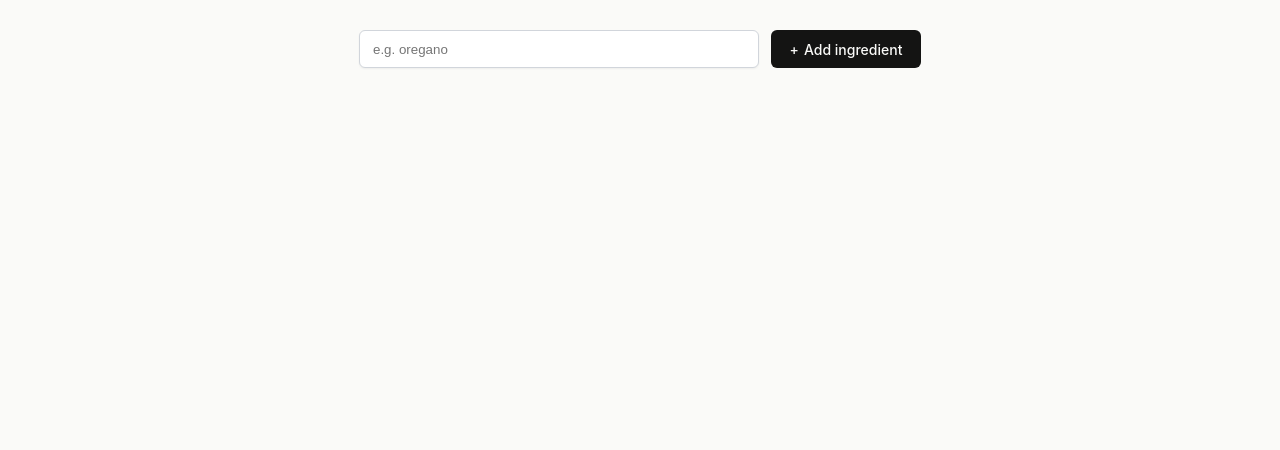
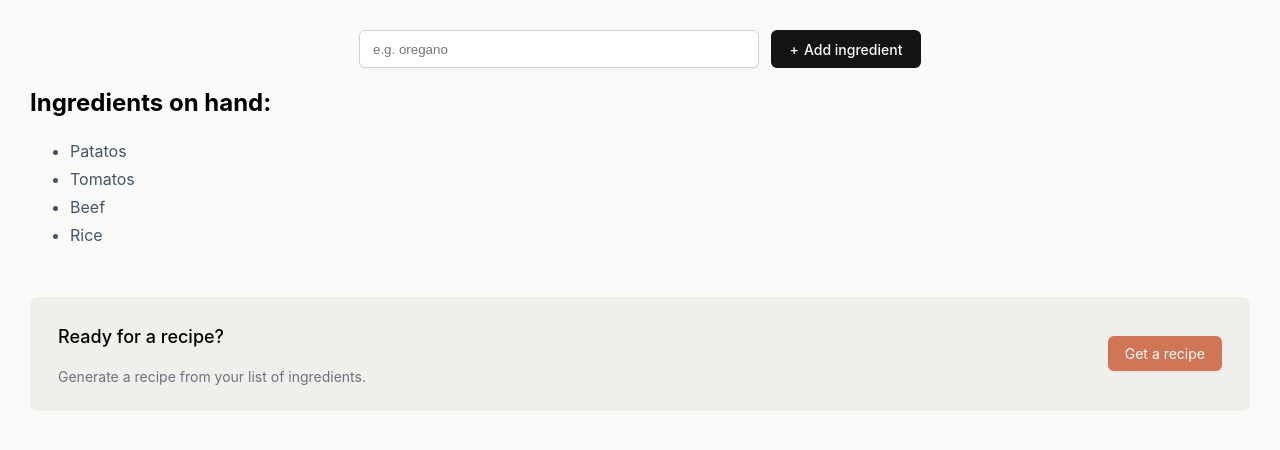
Before and after one commit to mourice-dev/Scrimba-app-typescript-React, a React (Vite) app: page / in a window 1280 px wide. Shown: the top 450 px of the page. Built offline with nearby package versions, Linux system fonts and the light colour scheme.

Commit message:
Initialize ingredients state and implement recipe suggestion feature with styling updates

```diff
--- a/components/Mains.tsx
+++ b/components/Mains.tsx
@@ -3,7 +3,7 @@
 import React from "react";
 
 export default function Main() {
-  const [ingredients, setIngredients] = React.useState<string[]>([]);
+  const [ingredients, setIngredients] = React.useState<string[]>(["Patatos","Tomatos","Beef","Rice"]);
 
   const ingredientsListItems = ingredients.map((ingredient) => (
     <li key={ingredient}>{ingredient}</li>
@@ -21,7 +21,12 @@
    * has more than 3 items in it. (Fewer than that and it might not
    * give gr eat results from the chef 🤖👩‍🍳)
    */
+ const [recipeShown, setRecipeShown] = React.useState(false);
 
+ function getShown() {
+   setRecipeShown((previousRecipe) => !previousRecipe);
+   console.log(recipeShown);
+ }
   return (
     <main>
       <form action={addIngredient} className='add-ingredient-form'>
@@ -39,15 +44,80 @@
           <ul className='ingredients-list' aria-live='polite'>
             {ingredientsListItems}
           </ul>
-          {ingredientsListItems.length >= 3 && (<div className='get-recipe-container'>
-            <div>
-              <h3>Ready for a recipe?</h3>
-              <p>Generate a recipe from your list of ingredients.</p>
+          {ingredientsListItems.length > 3 && (
+            <div className='get-recipe-container'>
+              <div>
+                <h3>Ready for a recipe?</h3>
+                <p>Generate a recipe from your list of ingredients.</p>
+              </div>
+              <button onClick={getShown}>Get a recipe</button>
             </div>
-            <button>Get a recipe</button>
-          </div>)}
+          )}
         </section>
       )}
+      { recipeShown &&
+        <section>
+          <h2>Chef Claude Recommends:</h2>
+          <article className='suggested-recipe-container' aria-live='polite'>
+            <p>
+              Based on the ingredients you have available, I would recommend
+              making a simple a delicious <strong>Beef Bolognese Pasta</strong>.
+              Here is the recipe:
+            </p>
+            <h3>Beef Bolognese Pasta</h3>
+            <strong>Ingredients:</strong>
+            <ul>
+              <li>1 lb. ground beef</li>
+              <li>1 onion, diced</li>
+              <li>3 cloves garlic, minced</li>
+              <li>2 tablespoons tomato paste</li>
+              <li>1 (28 oz) can crushed tomatoes</li>
+              <li>1 cup beef broth</li>
+              <li>1 teaspoon dried oregano</li>
+              <li>1 teaspoon dried basil</li>
+              <li>Salt and pepper to taste</li>
+              <li>
+                8 oz pasta of your choice (e.g., spaghetti, penne, or linguine)
+              </li>
+            </ul>
+            <strong>Instructions:</strong>
+            <ol>
+              <li>
+                Bring a large pot of salted water to a boil for the pasta.
+              </li>
+              <li>
+                In a large skillet or Dutch oven, cook the ground beef over
+                medium-high heat, breaking it up with a wooden spoon, until
+                browned and cooked through, about 5-7 minutes.
+              </li>
+              <li>
+                Add the diced onion and minced garlic to the skillet and cook
+                for 2-3 minutes, until the onion is translucent.
+              </li>
+              <li>Stir in the tomato paste and cook for 1 minute.</li>
+              <li>
+                Add the crushed tomatoes, beef broth, oregano, and basil. Season
+                with salt and pepper to taste.
+              </li>
+              <li>
+                Reduce the heat to low and let the sauce simmer for 15-20
+                minutes, stirring occasionally, to allow the flavors to meld.
+              </li>
+              <li>
+                While the sauce is simmering, cook the pasta according to the
+                package instructions. Drain the pasta and return it to the pot.
+              </li>
+              <li>
+                Add the Bolognese sauce to the cooked pasta and toss to combine.
+              </li>
+              <li>
+                Serve hot, garnished with additional fresh basil or grated
+                Parmesan cheese if desired.
+              </li>
+            </ol>
+          </article>
+        </section>
+      }
     </main>
   );
 }
--- a/index.css
+++ b/index.css
@@ -58,3 +58,120 @@
     transform: none;
     box-shadow: none;
 }
+* {
+    box-sizing: border-box;
+}
+
+body {
+    margin: 0;
+    font-family: Inter, sans-serif;
+    background-color: #FAFAF8;
+}
+
+header {
+    display: flex;
+    justify-content: center;
+    align-items: center;
+    gap: 11px;
+    height: 80px;
+    background-color: white;
+    box-shadow: 0px 1px 3px 0px rgba(0, 0, 0, 0.10), 0px 1px 2px 0px rgba(0, 0, 0, 0.06);
+}
+
+header > img {
+    width: 50px;
+}
+
+header > h1 {
+    font-weight: 400;
+}
+
+main {
+    padding: 30px 30px 10px;
+}
+
+.add-ingredient-form {
+    display: flex;
+    justify-content: center;
+    gap: 12px;
+    height: 38px;
+}
+
+.add-ingredient-form > input {
+    border-radius: 6px;
+    border: 1px solid #D1D5DB;
+    padding: 9px 13px;
+    box-shadow: 0px 1px 2px 0px rgba(0, 0, 0, 0.05);
+    flex-grow: 1;
+    min-width: 150px;
+    max-width: 400px;
+}
+
+.add-ingredient-form > button {
+    font-family: Inter, sans-serif;
+    border-radius: 6px;
+    border: none;
+    background-color: #141413;
+    color: #FAFAF8;
+    width: 150px;
+    font-size: 0.875rem;
+    font-weight: 500;
+}
+
+.add-ingredient-form > button::before {
+    content: "+";
+    margin-right: 5px;
+}
+
+ul.ingredients-list {
+    margin-bottom: 48px;
+}
+
+ul.ingredients-list > li {
+    color: #475467;
+    line-height: 28px;
+}
+
+.get-recipe-container {
+    display: flex;
+    justify-content: space-between;
+    align-items: center;
+    border-radius: 8px;
+    background: #F0EFEB;
+    padding: 10px 28px;
+}
+
+.get-recipe-container h3 {
+    font-size: 1.125rem;
+    font-weight: 500;
+    line-height: 24px;
+}
+
+.get-recipe-container p {
+    color: #6B7280;
+    font-size: 0.875rem;
+    line-height: 20px;
+}
+
+.get-recipe-container button {
+    border: none;
+    border-radius: 6px;
+    background: #D17557;
+    box-shadow: 0px 1px 2px 0px rgba(0, 0, 0, 0.05);
+    color: #FAFAF8;
+    padding: 9px 17px;
+    font-family: Inter, sans-serif;
+    font-size: 0.875rem;
+    cursor: pointer;
+}
+
+.suggested-recipe-container {
+    color: #475467;
+    line-height: 28px;
+    font-size: 1.125rem;
+    font-weight: 400;
+}
+
+.suggested-recipe-container ul li, .suggested-recipe-container ol li {
+    margin-bottom: 8px;
+}
--- a/src/index.css
+++ b/src/index.css
@@ -124,3 +124,121 @@
     border-color: #042F2E;
     color: white;
 } */
+
+* {
+    box-sizing: border-box;
+}
+
+body {
+    margin: 0;
+    font-family: Inter, sans-serif;
+    background-color: #FAFAF8;
+}
+
+header {
+    display: flex;
+    justify-content: center;
+    align-items: center;
+    gap: 11px;
+    height: 80px;
+    background-color: white;
+    box-shadow: 0px 1px 3px 0px rgba(0, 0, 0, 0.10), 0px 1px 2px 0px rgba(0, 0, 0, 0.06);
+}
+
+header > img {
+    width: 50px;
+}
+
+header > h1 {
+    font-weight: 400;
+}
+
+main {
+    padding: 30px 30px 10px;
+}
+
+.add-ingredient-form {
+    display: flex;
+    justify-content: center;
+    gap: 12px;
+    height: 38px;
+}
+
+.add-ingredient-form > input {
+    border-radius: 6px;
+    border: 1px solid #D1D5DB;
+    padding: 9px 13px;
+    box-shadow: 0px 1px 2px 0px rgba(0, 0, 0, 0.05);
+    flex-grow: 1;
+    min-width: 150px;
+    max-width: 400px;
+}
+
+.add-ingredient-form > button {
+    font-family: Inter, sans-serif;
+    border-radius: 6px;
+    border: none;
+    background-color: #141413;
+    color: #FAFAF8;
+    width: 150px;
+    font-size: 0.875rem;
+    font-weight: 500;
+}
+
+.add-ingredient-form > button::before {
+    content: "+";
+    margin-right: 5px;
+}
+
+ul.ingredients-list {
+    margin-bottom: 48px;
+}
+
+ul.ingredients-list > li {
+    color: #475467;
+    line-height: 28px;
+}
+
+.get-recipe-container {
+    display: flex;
+    justify-content: space-between;
+    align-items: center;
+    border-radius: 8px;
+    background: #F0EFEB;
+    padding: 10px 28px;
+}
+
+.get-recipe-container h3 {
+    font-size: 1.125rem;
+    font-weight: 500;
+    line-height: 24px;
+}
+
+.get-recipe-container p {
+    color: #6B7280;
+    font-size: 0.875rem;
+    line-height: 20px;
+}
+
+.get-recipe-container button {
+    border: none;
+    border-radius: 6px;
+    background: #D17557;
+    box-shadow: 0px 1px 2px 0px rgba(0, 0, 0, 0.05);
+    color: #FAFAF8;
+    padding: 9px 17px;
+    font-family: Inter, sans-serif;
+    font-size: 0.875rem;
+    cursor: pointer;
+}
+
+.suggested-recipe-container {
+    color: #475467;
+    line-height: 28px;
+    font-size: 1.125rem;
+    font-weight: 400;
+}
+
+.suggested-recipe-container ul li, .suggested-recipe-container ol li {
+    margin-bottom: 8px;
+}
```
